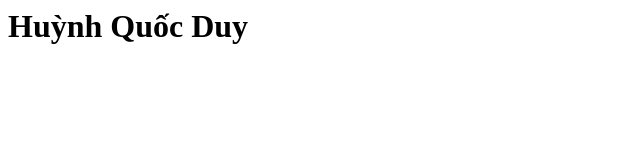
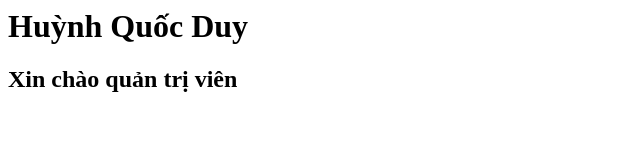
Before and after one commit to quocduy1709/project_git, a plain HTML site: page index.html in a window 1280 px wide. Shown: the whole page, without its empty margins (0-640 px from the left). Drawn offline with Linux system fonts and the light colour scheme.

Commit message:
config index

```diff
--- a/index.html
+++ b/index.html
@@ -1 +1,3 @@
 <h1>Huỳnh Quốc Duy</h1>
+
+<h2>Xin chào quản trị viên</h2>
```
